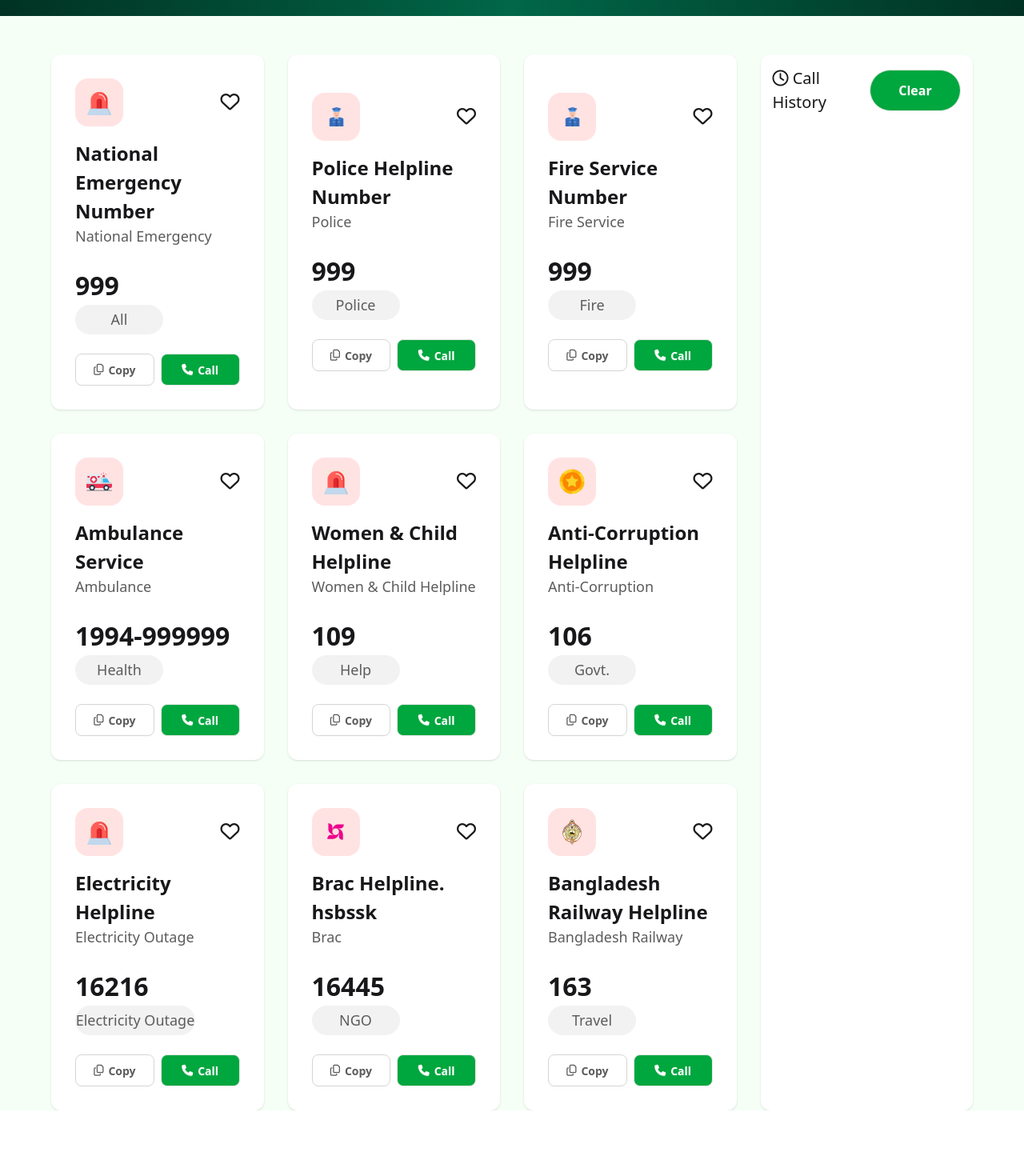
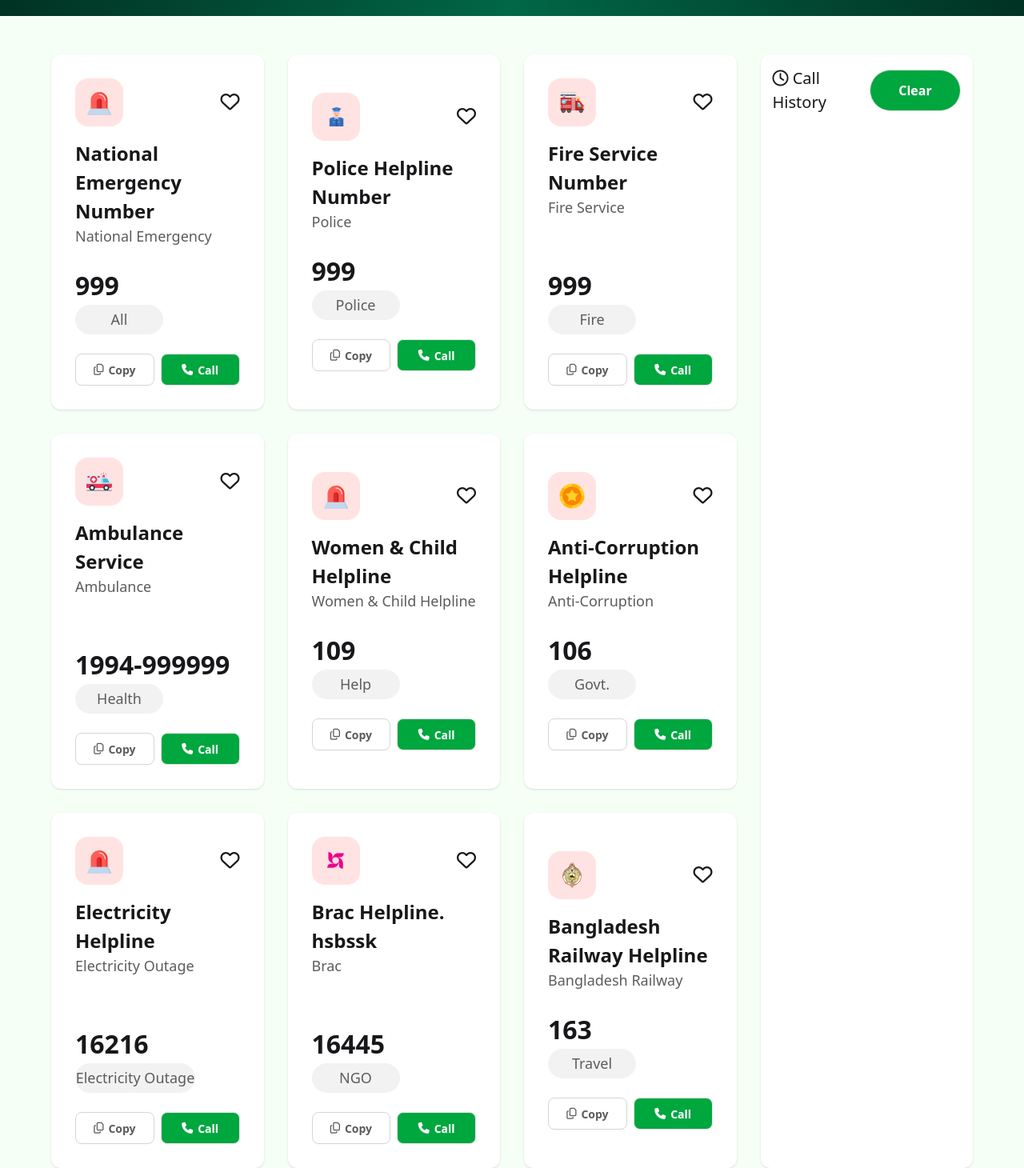
Before and after one commit to tanimahamed07/assignment-5, a plain HTML site: page index.html in a window 1280 px wide. Shown: the part 319-1779 px from the top of the page at 80% size. Before the commit the page ends 1707 px from the top, so only its background shows below. Drawn offline with nearby package versions, Linux system fonts and the light colour scheme.

Commit message:
readme file done

```diff
--- a/index.html
+++ b/index.html
@@ -11,8 +11,6 @@
     <link href="https://cdn.jsdelivr.net/npm/daisyui@5" rel="stylesheet" type="text/css" />
     <!-- tailwindcss cdn  -->
     <script src="https://cdn.jsdelivr.net/npm/@tailwindcss/browser@4"></script>
-
-
 </head>
 
 <body>
@@ -121,7 +119,7 @@
                             <div class="flex items-center justify-between">
                                 <div
                                     class="w-[60px] h-[60px] bg-[#FFE3E2] flex justify-center items-center rounded-2xl">
-                                    <img src="./assets/police.png" class="w-[32px] " alt="">
+                                    <img src="./assets/fire-service.png" class="w-[32px] " alt="">
                                 </div>
                                 <div class="">
                                     <i class="fa-regular fa-heart text-[24px] heart-icon"></i>
@@ -129,7 +127,7 @@
                             </div>
                             <h2 class="font-bold text-[24px] mt-[16px]">Fire Service Number</h2>
                             <p class="text-[#5C5C5C] text-[18px] mb-[24px]">Fire Service</p>
-                            <h1 class="font-bold text-[32px]">999</h1>
+                            <h1 class="font-bold text-[32px] mt-[60px]">999</h1>
                             <div
                                 class="bg-[#F2F2F2] border-[#D4D6D5] rounded-[100px] h-[37px] w-[110px] flex justify-center items-center">
                                 <p class="text-[18px] text-center text-[#5C5C5C]">Fire</p>
@@ -159,7 +157,7 @@
                             </div>
                             <h2 class="font-bold text-[24px] mt-[16px]">Ambulance Service</h2>
                             <p class="text-[#5C5C5C] text-[18px] mb-[24px]">Ambulance</p>
-                            <h1 class="font-bold text-[32px]">1994-999999</h1>
+                            <h1 class="font-bold text-[32px] mt-[60px]">1994-999999</h1>
                             <div
                                 class="bg-[#F2F2F2] border-[#D4D6D5] rounded-[100px] h-[37px] w-[110px] flex justify-center items-center">
                                 <p class="text-[18px] text-center text-[#5C5C5C]">Health</p>
@@ -246,7 +244,7 @@
                             </div>
                             <h2 class="font-bold text-[24px] mt-[16px]">Electricity Helpline</h2>
                             <p class="text-[#5C5C5C] text-[18px] mb-[24px]">Electricity Outage</p>
-                            <h1 class="font-bold text-[32px]">16216</h1>
+                            <h1 class="font-bold text-[32px] mt-[60px]">16216</h1>
                             <div
                                 class="bg-[#F2F2F2] border-[#D4D6D5] rounded-[100px] h-[37px] w-[150px] flex justify-center items-center">
                                 <p class="text-[18px] text-center text-[#5C5C5C]">Electricity Outage</p>
@@ -275,7 +273,7 @@
                             </div>
                             <h2 class="font-bold text-[24px] mt-[16px]">Brac Helpline. hsbssk</h2>
                             <p class="text-[#5C5C5C] text-[18px] mb-[24px]">Brac</p>
-                            <h1 class="font-bold text-[32px]">16445</h1>
+                            <h1 class="font-bold text-[32px] mt-[60px]">16445</h1>
                             <div
                                 class="bg-[#F2F2F2]  border-[#D4D6D5] rounded-[100px] h-[37px] w-[110px] flex justify-center items-center">
                                 <p class="text-[18px] text-center text-[#5C5C5C]">NGO</p>
@@ -331,7 +329,6 @@
             </aside>
         </section>
     </main>
-
     <script src="./script/index.js"></script>
 </body>
 
```
Also changed, not shown: 1 other file.
